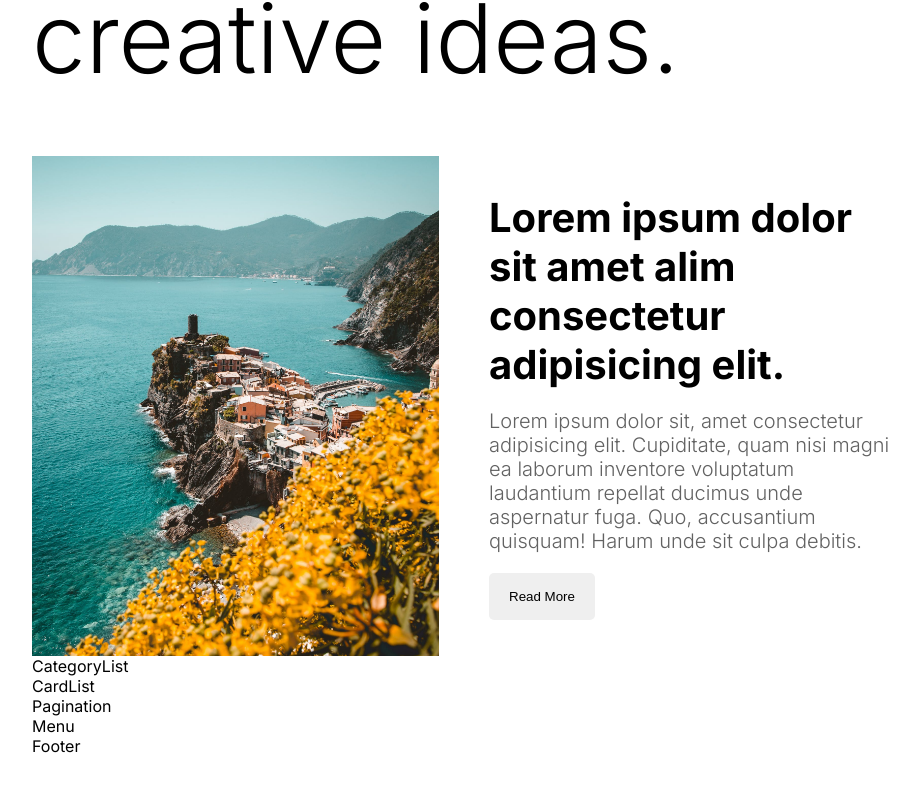
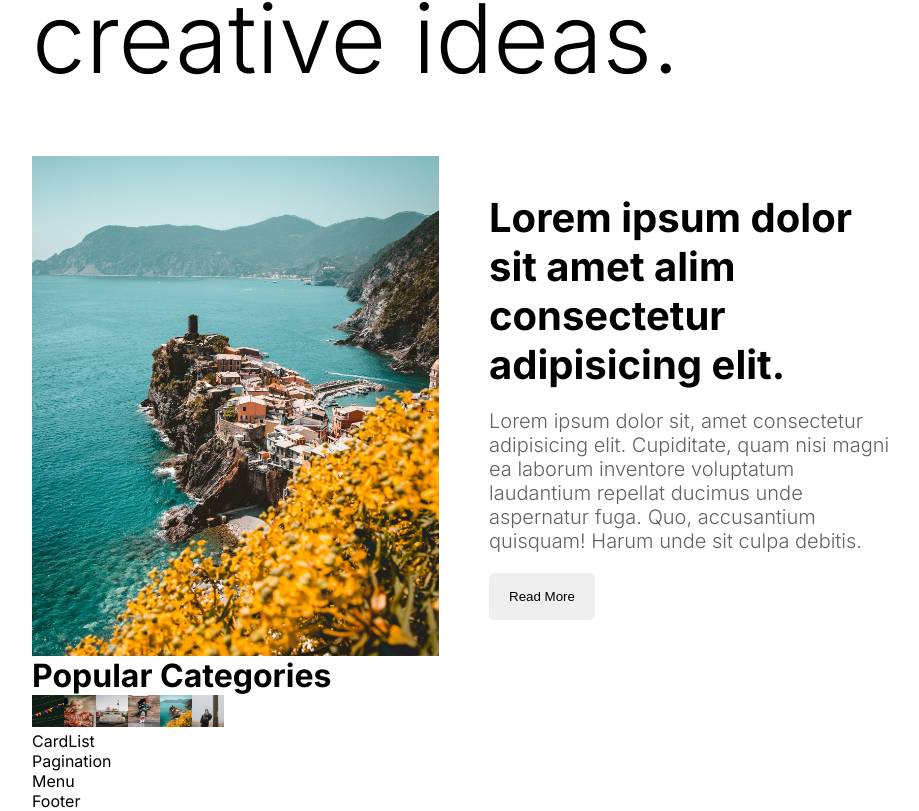
Before and after one commit to Shahriyar001/blogging-bridge, a Next.js app: page / in a window 1280 px wide. Shown: the part 498-1309 px from the top of the page, without its empty margins (176-1095 px from the left). Before the commit the page ends 1254 px from the top, so only its background shows below. Built offline with nearby package versions, Linux system fonts and the light colour scheme.

Commit message:
added catagory images

```diff
--- a/app/componants/categoryList/CategoryList.jsx
+++ b/app/componants/categoryList/CategoryList.jsx
@@ -1,8 +1,94 @@
 import React from "react";
 import styles from "./CategoryList.module.css";
+import Link from "next/link";
+import Image from "next/image";
+import coding from "../../../public/coding.png";
+import culture from "../../../public/culture.png";
+import fashion from "../../../public/fashion.png";
+import food from "../../../public/food.png";
+import style from "../../../public/style.png";
+import travel from "../../../public/travel.png";
 
 const CategoryList = () => {
-  return <div className={styles.container}>CategoryList</div>;
+  return (
+    <div className={styles.container}>
+      <h1 className={styles.title}>Popular Categories</h1>
+      <div className={styles.categories}>
+        <Link
+          href="/blog?cat=style"
+          className={`${styles.category} ${styles.style}`}
+        >
+          <Image
+            src={style}
+            alt=""
+            width={32}
+            height={32}
+            className={styles.image}
+          />
+        </Link>
+        <Link
+          href="/blog?cat=style"
+          className={`${styles.category} ${styles.style}`}
+        >
+          <Image
+            src={fashion}
+            alt=""
+            width={32}
+            height={32}
+            className={styles.image}
+          />
+        </Link>
+        <Link
+          href="/blog?cat=style"
+          className={`${styles.category} ${styles.style}`}
+        >
+          <Image
+            src={food}
+            alt=""
+            width={32}
+            height={32}
+            className={styles.image}
+          />
+        </Link>
+        <Link
+          href="/blog?cat=style"
+          className={`${styles.category} ${styles.style}`}
+        >
+          <Image
+            src={travel}
+            alt=""
+            width={32}
+            height={32}
+            className={styles.image}
+          />
+        </Link>
+        <Link
+          href="/blog?cat=style"
+          className={`${styles.category} ${styles.style}`}
+        >
+          <Image
+            src={culture}
+            alt=""
+            width={32}
+            height={32}
+            className={styles.image}
+          />
+        </Link>
+        <Link
+          href="/blog?cat=style"
+          className={`${styles.category} ${styles.style}`}
+        >
+          <Image
+            src={coding}
+            alt=""
+            width={32}
+            height={32}
+            className={styles.image}
+          />
+        </Link>
+      </div>
+    </div>
+  );
 };
 
 export default CategoryList;
```
